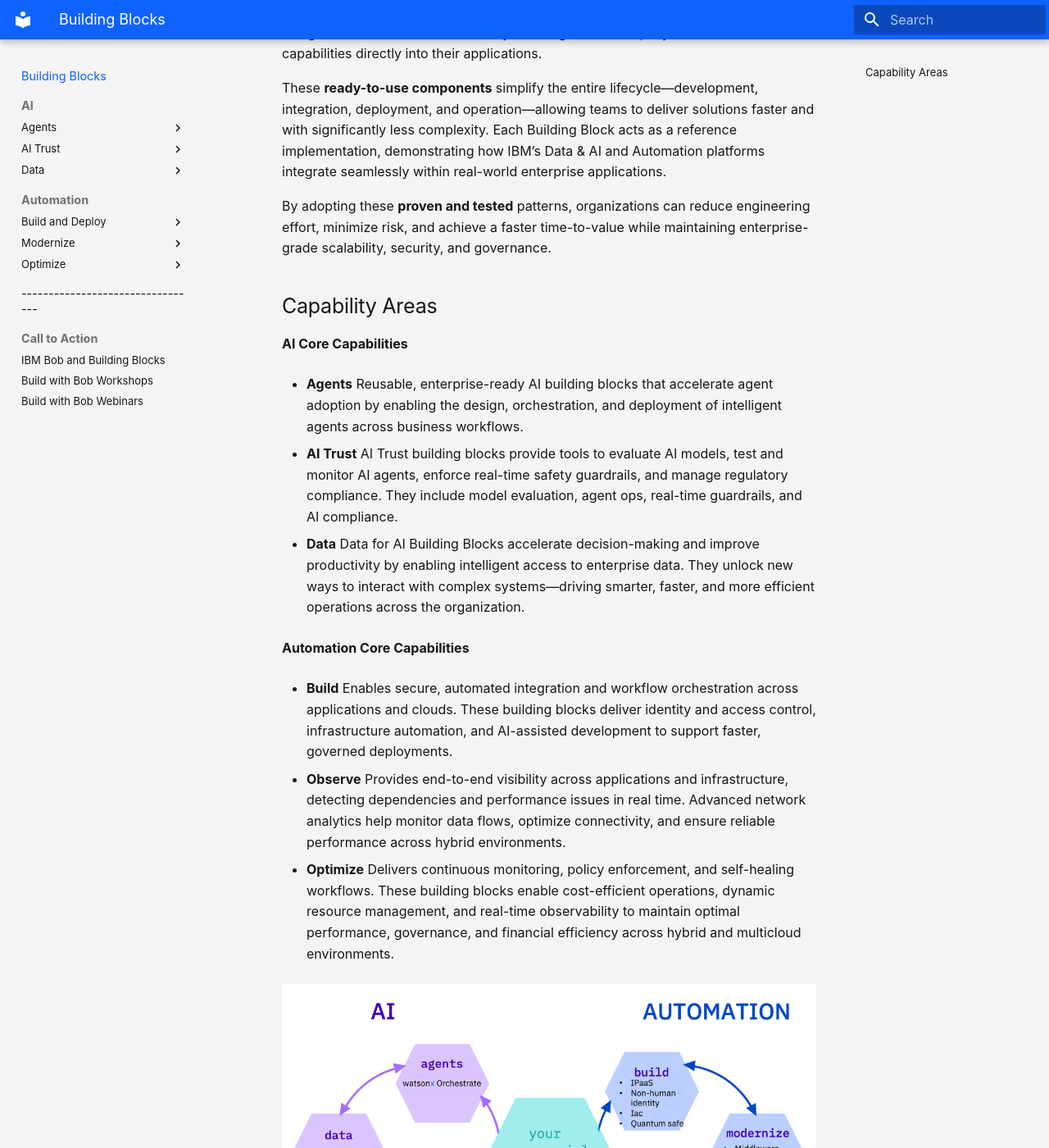
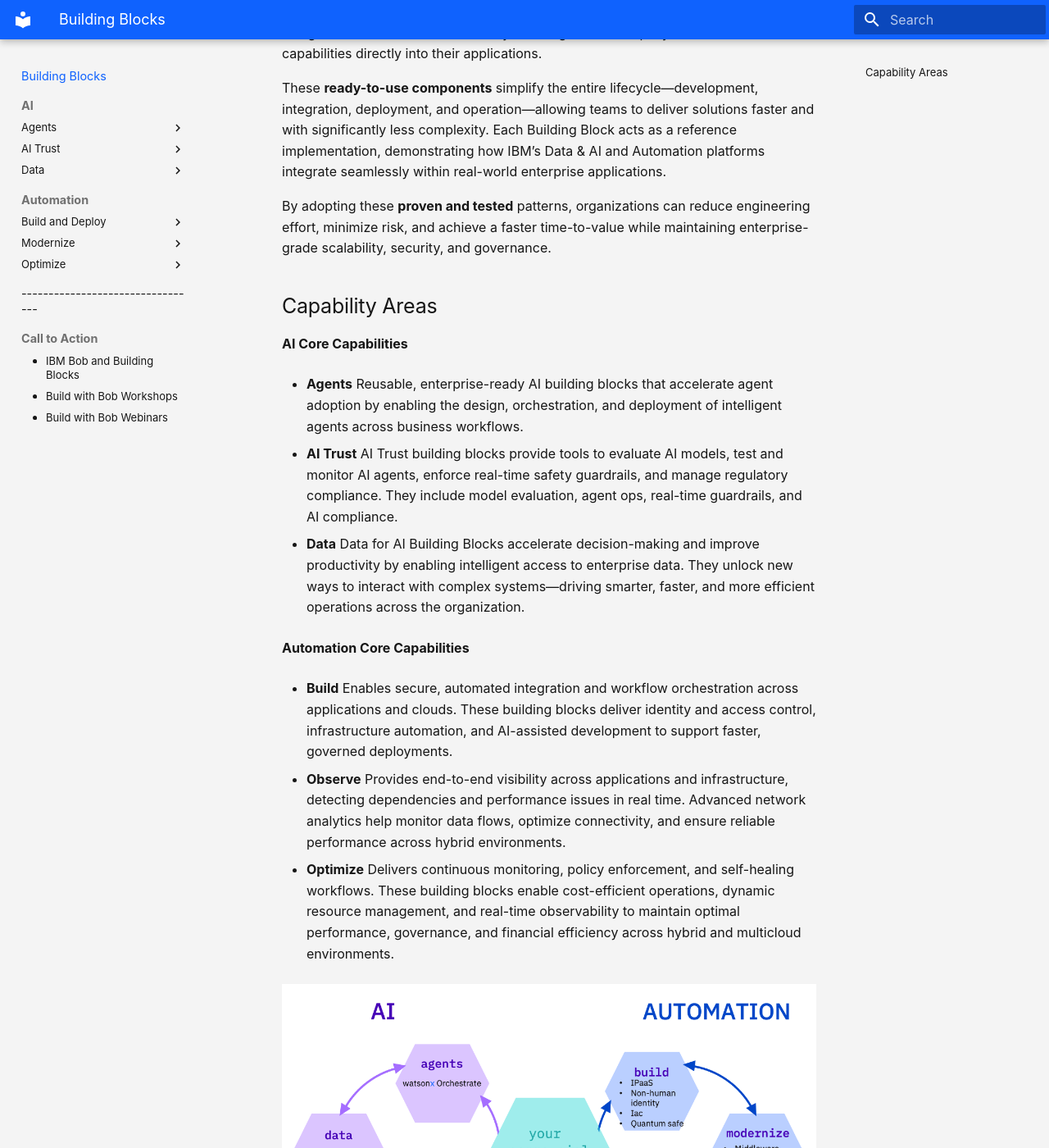
Before and after one commit to ibm-self-serve-assets/building-blocks-docs, an MkDocs documentation site: the page built from docs-src/index.md, in a window 1280 px wide and 1400 px high, scrolled down 203 px. Shown: the whole window at 82% size. Built offline with MkDocs 1.6.1 and Material for MkDocs 9.7.7, drawn with Linux system fonts in a browser that asks for light colours.

Commit message:
Updating css file

```diff
--- a/docs-src/overrides/stylesheets/carbon.css
+++ b/docs-src/overrides/stylesheets/carbon.css
@@ -118,16 +118,17 @@
 }
 
 /* Bullets only for "Call to Action" section items */
-.md-nav__item:has(> .md-nav__link[title="Call to Action"]) .md-nav__list .md-nav__item {
-  list-style-type: disc;
-  list-style-position: outside;
-  margin-left: 1.2rem;
+/* Target the last nav section (Call to Action) */
+.md-nav--primary > .md-nav__list > .md-nav__item:last-child .md-nav__list .md-nav__item {
+  list-style-type: disc !important;
+  list-style-position: outside !important;
+  margin-left: 1.5rem !important;
 }
 
-.md-nav__item:has(> .md-nav__link[title="Call to Action"]) .md-nav__list .md-nav__link {
-  display: list-item;
-  list-style-type: disc;
-  list-style-position: outside;
+.md-nav--primary > .md-nav__list > .md-nav__item:last-child .md-nav__list .md-nav__link {
+  display: list-item !important;
+  list-style-type: disc !important;
+  list-style-position: outside !important;
 }
 
 /* =========================================================
```
